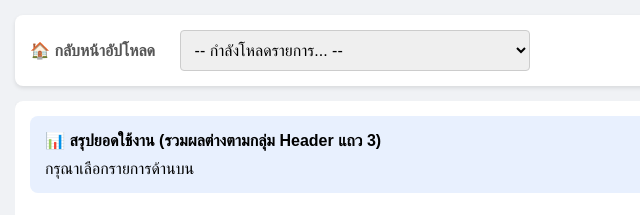
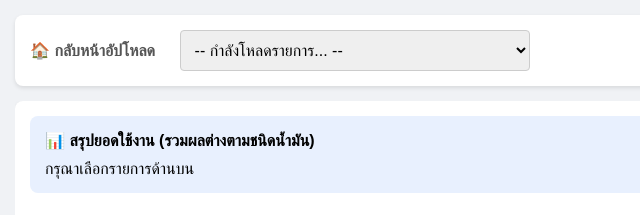
Before and after one commit to somsaktan-rama/Klong3Oil, a plain HTML site: page verify.html in a window 1280 px wide. Shown: the top 215 px of the page, 0-640 px from the left. Drawn offline with Linux system fonts and the light colour scheme; no server answers.

Commit message:
Update summary title in verify.html

```diff
--- a/veify.html
+++ b/verify.html
@@ -43,7 +43,7 @@
   <div class="main-container">
     <div class="data-panel">
       <div class="summary-box">
-        <b>📊 สรุปยอดใช้งาน (รวมผลต่างตามกลุ่ม Header แถว 3)</b>
+        <b>📊 สรุปยอดใช้งาน (รวมผลต่างตามชนิดน้ำมัน)</b>
         <div id="summaryGrid" class="summary-grid">กรุณาเลือกรายการด้านบน</div>
       </div>
       <div style="overflow-y: auto; flex:1;">
```
